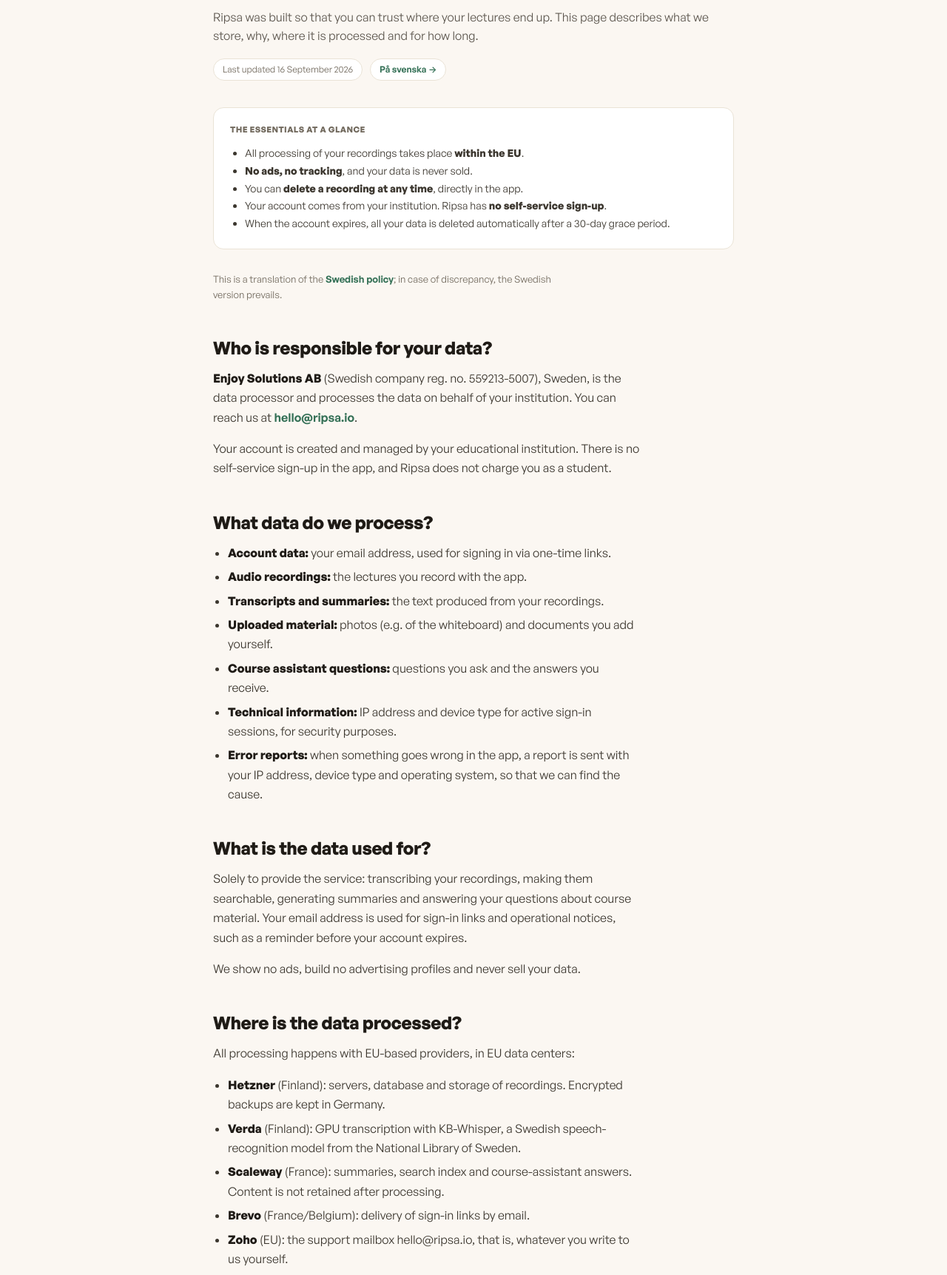
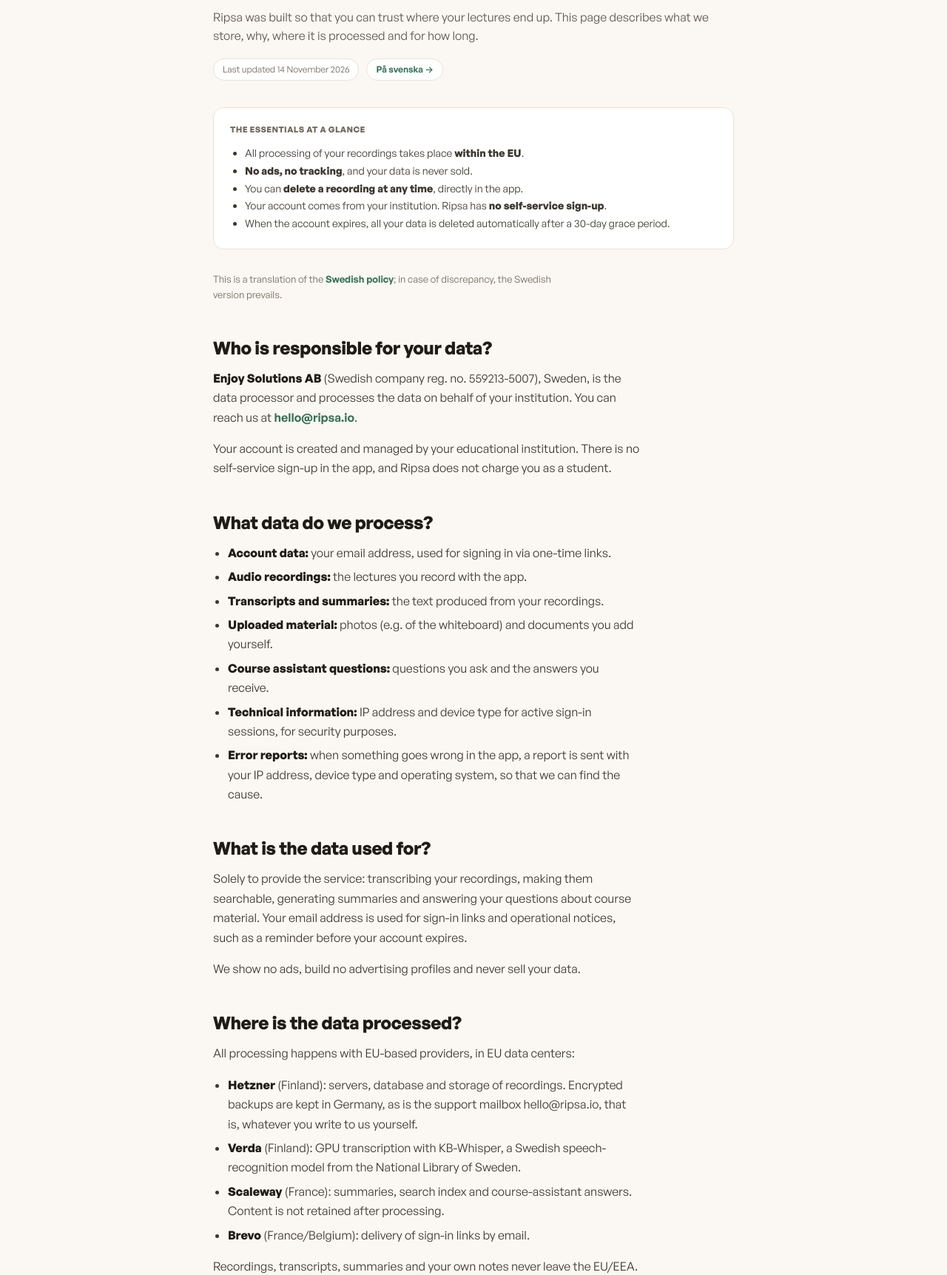
Before and after one commit to richardmarklund/ripsa-homepage, a plain HTML site: page en/privacy.html in a window 1280 px wide. Shown: the part 187-1910 px from the top of the page at 74% size. Drawn offline with Linux system fonts and the light colour scheme.

Commit message:
Integritet: supportpostlådan ligger hos Hetzner, inte Zoho
Posten för ripsa.io flyttades till Hetzner Webhosting 2026-11-14.
Zoho stryks ur listan över underbiträden på båda språken.

Co-Authored-By: Claude Fable 5.2 <noreply@anthropic.com>

```diff
--- a/en/privacy.html
+++ b/en/privacy.html
@@ -106,7 +106,7 @@
     <p style="margin:16px 0 0;font-size:16px;line-height:1.55;color:#5B554D">Ripsa was built so that you can trust where your lectures end up. This page describes what we store, why, where it is processed and for how long.</p>
     <div style="display:flex;flex-wrap:wrap;gap:10px;align-items:center;margin-top:18px">
       <span style="display:inline-flex;align-items:center;gap:8px;padding:6px 12px;border:1px solid #EAE3D6;background:#fff;border-radius:999px">
-        <span style="font-size:12px;color:#726A5E">Last updated 16 September 2026</span>
+        <span style="font-size:12px;color:#726A5E">Last updated 14 November 2026</span>
       </span>
       <a href="../integritet.html" lang="sv" style="display:inline-flex;align-items:center;gap:6px;padding:6px 12px;border:1px solid #EAE3D6;background:#fff;border-radius:999px;font-size:12px;font-weight:600;color:#347056">På svenska →</a>
     </div>
@@ -153,11 +153,10 @@
     <h2>Where is the data processed?</h2>
     <p>All processing happens with EU-based providers, in EU data centers:</p>
     <ul>
-      <li><strong>Hetzner</strong> (Finland): servers, database and storage of recordings. Encrypted backups are kept in Germany.</li>
+      <li><strong>Hetzner</strong> (Finland): servers, database and storage of recordings. Encrypted backups are kept in Germany, as is the support mailbox hello@ripsa.io, that is, whatever you write to us yourself.</li>
       <li><strong>Verda</strong> (Finland): GPU transcription with KB-Whisper, a Swedish speech-recognition model from the National Library of Sweden.</li>
       <li><strong>Scaleway</strong> (France): summaries, search index and course-assistant answers. Content is not retained after processing.</li>
       <li><strong>Brevo</strong> (France/Belgium): delivery of sign-in links by email.</li>
-      <li><strong>Zoho</strong> (EU): the support mailbox hello@ripsa.io, that is, whatever you write to us yourself.</li>
     </ul>
     <p>Recordings, transcripts, summaries and your own notes never leave the EU/EEA.</p>
 
```
Also changed, not shown: integritet.html (+2 -3 lines).
